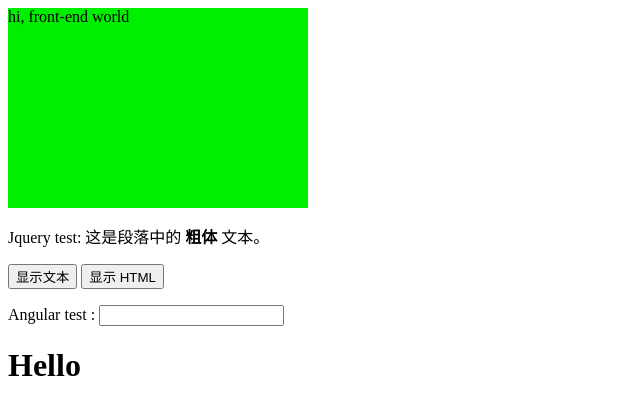
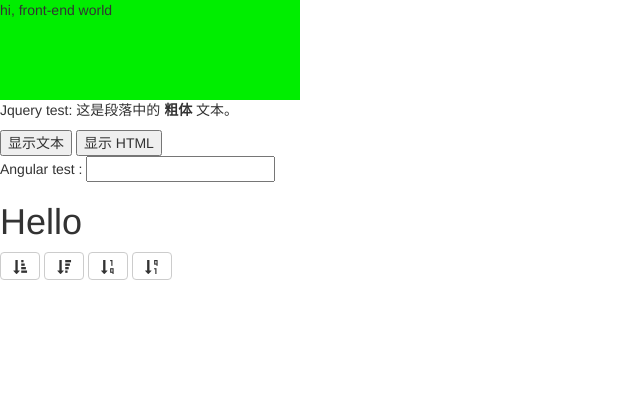
Before and after one commit to kswapd/ui-arch, a website: page src/index.html in a window 1280 px wide. Shown: the whole page, without its empty margins (0-640 px from the left). Drawn offline with nearby package versions, Linux system fonts and the light colour scheme; files that its build step writes are made by us from their sources.

Commit message:
add bootstrap support

```diff
--- a/gulpfile.js
+++ b/gulpfile.js
@@ -29,7 +29,8 @@ var injectOptions = {
 
 
 var wiredepOptions = {
-    directory: 'bower_components'
+    directory: 'bower_components',
+    devDependencies: true
 };
 
 
@@ -43,6 +44,7 @@ gulp.task('cssInject', function () {
 
   return target.pipe(inject(sources, injectOptions))
     .pipe(wiredep(wiredepOptions))
+
     .pipe(reload({stream: true}))
     .pipe(gulp.dest("./src/"));
 });
@@ -57,7 +59,8 @@ gulp.task('jsInject', function () {
 
 
 
-  return target.pipe(inject(sources, injectOptions))
+  return target.pipe(wiredep(wiredepOptions))
+    .pipe(inject(sources, injectOptions))
     .pipe(wiredep(wiredepOptions))
     .pipe(reload({stream: true}))
     .pipe(gulp.dest("./src/"));
@@ -79,6 +82,7 @@ gulp.task('cssJsInject', function () {
 gulp.task('lessEncode', function(){
 	console.log('encoding less files');
 	gulp.src(lessFile)
+      .pipe(wiredep(wiredepOptions))
 	    .pipe(less())
       .pipe(gulp.dest('src/styles'));
 });
--- a/src/index.html
+++ b/src/index.html
@@ -1,11 +1,12 @@
 <html>
 <head>
-
+<!-- bower:css -->
+<link rel="stylesheet" href="../bower_components/bootstrap/dist/css/bootstrap.css" />
+<!-- endbower -->
 <!-- inject:css -->
 <link rel="stylesheet" href="/src/styles/index.css">
 <!-- endinject -->
-<!-- bower:css -->
-<!-- endbower -->
+
 </head>
 <body>
 
@@ -15,6 +16,7 @@
 <!-- bower:js -->
 <script src="../bower_components/jquery/dist/jquery.js"></script>
 <script src="../bower_components/angular/angular.js"></script>
+<script src="../bower_components/bootstrap/dist/js/bootstrap.js"></script>
 <!-- endbower -->
 
 <!-- inject:js -->
@@ -46,6 +48,23 @@
 
 
 
+<p>
+    <button type="button" class="btn btn-default">
+        <span class="glyphicon glyphicon-sort-by-attributes"></span>
+    </button>
+    <button type="button" class="btn btn-default">
+        <span class="glyphicon glyphicon-sort-by-attributes-alt"></span>
+    </button>
+    <button type="button" class="btn btn-default">
+        <span class="glyphicon glyphicon-sort-by-order"></span>
+    </button>
+    <button type="button" class="btn btn-default">
+        <span class="glyphicon glyphicon-sort-by-order-alt"></span>
+    </button>
+</p>
+
+
+
 
 
 
--- a/src/index.less
+++ b/src/index.less
@@ -27,5 +27,5 @@ li.disabled{
 .head-panel{
 background:#00ee00;
 width:300px;
-height:200px;
+height:100px;
 }
```
Also changed, not shown: bower.json (+16 -1 lines), src/styles/index.css.
